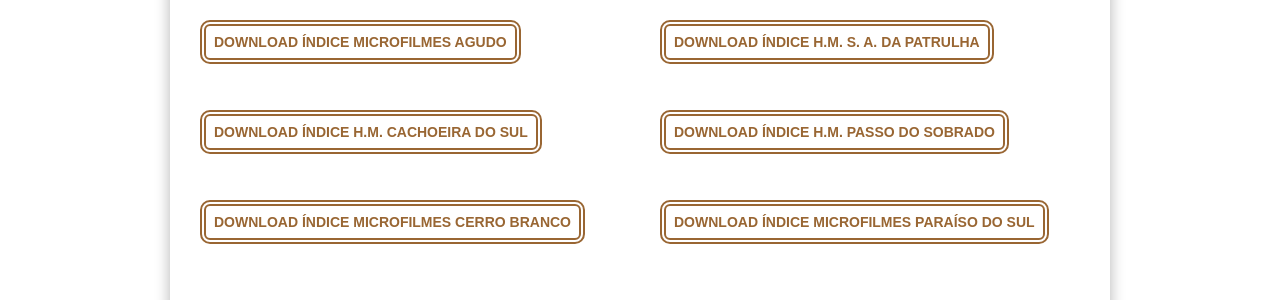
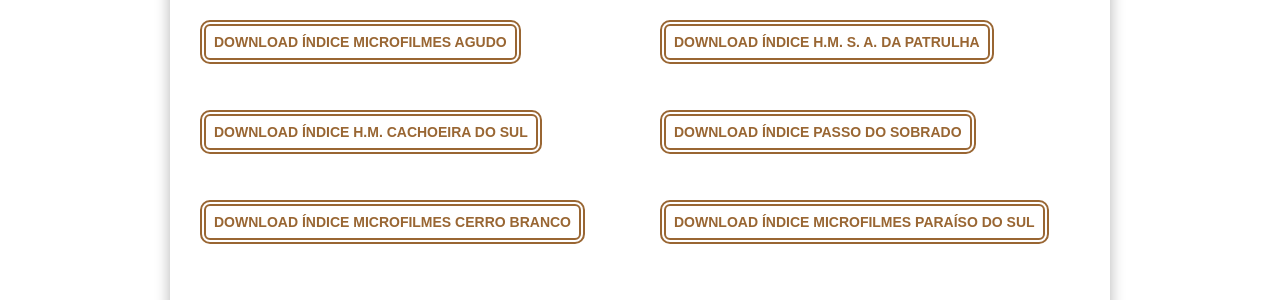
Before and after one commit to claudiovargas1955/claudiovargas1955.github.io, a Jekyll site: the page built from _pages/downloads.html, in a window 1280 px wide. Shown: the part 722-1022 px from the top of the page. Built offline with Jekyll 4.4.1, drawn with Linux system fonts in a browser that asks for light colours; some web fonts are replaced.

Commit message:
Update downloads.html

```diff
--- a/_pages/downloads.html
+++ b/_pages/downloads.html
@@ -156,7 +156,7 @@ mensagem na página contato desse site, ou pelo email (claudio_.vargas@hotmail.c
 <a class="indcs" href="/media/indice agudo.pdf" target="_blank">DOWNLOAD ÍNDICE MICROFILMES AGUDO</a><br>
 <a class="indlcs" href="/media/pdf" target="_blank" target="_blank">DOWNLOAD ÍNDICE H.M. S. A. DA PATRULHA</a><br>
 <a class="indlds" href="/media/indice cachoeira do sul.pdf" target="_blank">DOWNLOAD ÍNDICE H.M. CACHOEIRA DO SUL</a><br>
-<a class="indlfs" href="/media/indice passo do sobrado.pdf" target="_blank">DOWNLOAD ÍNDICE H.M. PASSO DO SOBRADO</a><br>
+<a class="indlfs" href="/media/indice passo do sobrado.pdf" target="_blank">DOWNLOAD ÍNDICE PASSO DO SOBRADO</a><br>
 <a class="indlgs" href="/media/indice cerro branco.pdf" target="_blank">DOWNLOAD ÍNDICE MICROFILMES CERRO BRANCO</a><br>
 <a class="indlhs" href="/media/indice paraíso do sul.pdf" target="_blank">DOWNLOAD ÍNDICE MICROFILMES PARAÍSO DO SUL</a>
 </div>
```
